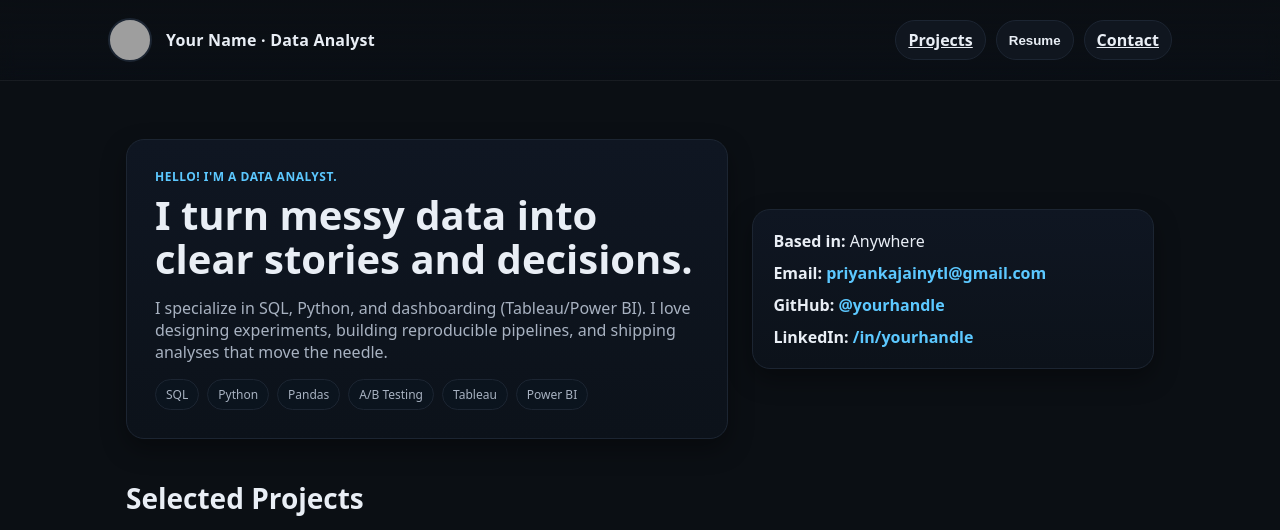
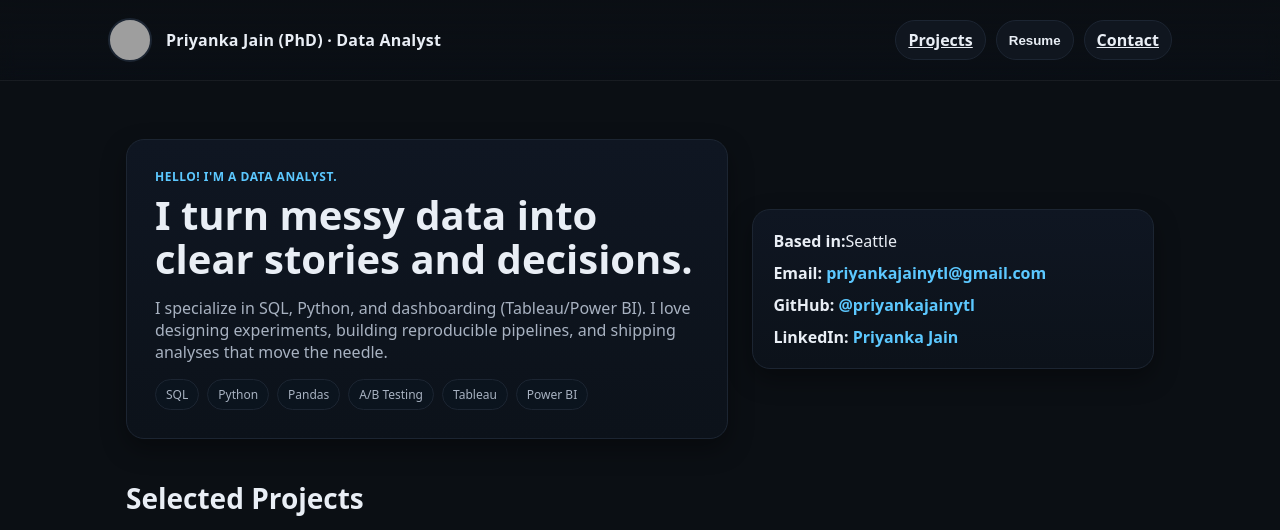
Before and after one commit to priyankajainytl/myportfolio, a plain HTML site: page index.html in a window 1280 px wide. Shown: the top 530 px of the page. Drawn offline with Linux system fonts and the light colour scheme; grey boxes are pictures that could not be loaded.

Commit message:
Slight updates to name

```diff
--- a/index.html
+++ b/index.html
@@ -91,7 +91,7 @@
   <header>
     <div class="wrap topbar">
       <div class="avatar" aria-hidden="true"></div>
-      <div class="brand">Your Name · Data Analyst</div>
+      <div class="brand">Priyanka Jain (PhD) · Data Analyst</div>
       <nav>
         <a class="link" href="#projects">Projects</a>
         <button id="resumeTabBtn" type="button" aria-controls="resumeSheet">Resume</button>
@@ -118,10 +118,10 @@
       </div>
 
       <aside class="contact-card">
-        <div><strong>Based in:</strong> Anywhere</div>
+        <div><strong>Based in:</strong>Seattle</div>
         <div><strong>Email:</strong> <a href="priyankajainytl@gmail.com">priyankajainytl@gmail.com</a></div>
-        <div><strong>GitHub:</strong> <a href="https://github.com/yourhandle" target="_blank" rel="noopener noreferrer">@yourhandle</a></div>
-        <div><strong>LinkedIn:</strong> <a href="https://www.linkedin.com/in/drpriyankajain/" target="_blank" rel="noopener noreferrer">/in/yourhandle</a></div>
+        <div><strong>GitHub:</strong> <a href="https://github.com/priyankajainytl" target="_blank" rel="noopener noreferrer">@priyankajainytl</a></div>
+        <div><strong>LinkedIn:</strong> <a href="https://www.linkedin.com/in/drpriyankajain/" target="_blank" rel="noopener noreferrer">Priyanka Jain</a></div>
       </aside>
     </section>
 
```
